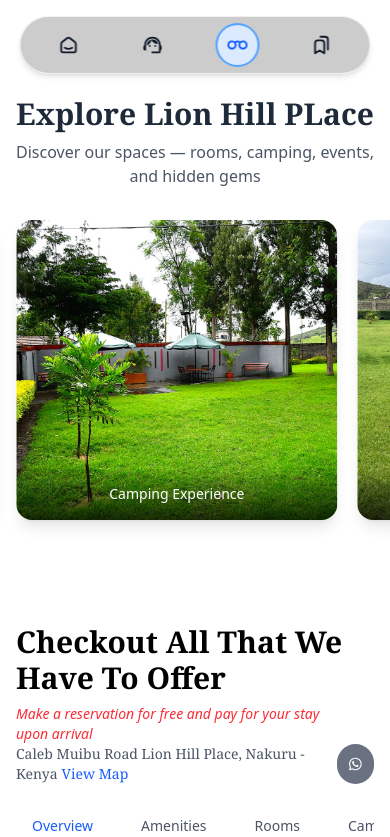
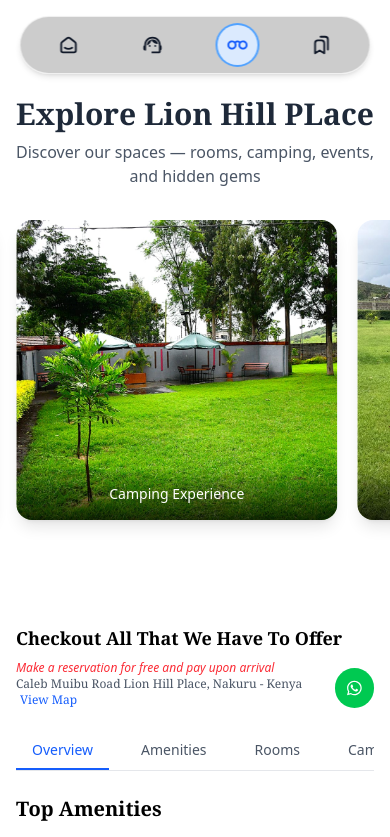
Before and after one commit to pacc-jean/bed-breakfast, a React (Vite) app in the folder lionhillplace/: page /explore in a window 390 px wide. Shown: the top 837 px of the page. Built offline with nearby package versions, Linux system fonts and the light colour scheme.

Commit message:
style tweaks

```diff
--- a/lionhillplace/src/components/explore/ShowCase.tsx
+++ b/lionhillplace/src/components/explore/ShowCase.tsx
@@ -78,17 +78,18 @@ export default function ShowCase() {
 
   return (
     <section className="w-full max-w-7xl mx-auto px-4 py-8">
-      <h4 className="text-3xl font-bold mb-2 font-serif">
+      <h4 className="text-lg md:text-3xl font-bold mb-2 font-serif">
         Checkout All That We Have To Offer
       </h4>
 
       {/* Address & WhatsApp Button */}
       <div className="flex items-end justify-between mb-6">
+        {/* Address */}
         <div>
-          <p className="text-sm text-red-500 italic font-sans">
-            Make a reservation for free and pay for your stay upon arrival
+          <p className="text-xs md:text-sm text-red-500 italic font-sans">
+            Make a reservation for free and pay upon arrival
           </p>
-          <p className="text-sm text-gray-600 font-serif">
+          <p className="text-xs md:text-sm text-gray-600 font-serif">
             Caleb Muibu Road Lion Hill Place, Nakuru - Kenya
             <button
               onClick={() => setIsMapOpen(true)}
@@ -104,7 +105,7 @@ export default function ShowCase() {
           href="https://wa.me/254722774029"
           target="_blank"
           rel="noopener noreferrer"
-          className="group flex items-center justify-center bg-gray-500 hover:bg-green-500 text-white rounded-full h-10 w-10 transition-all duration-300 overflow-hidden hover:w-auto px-3"
+          className="group flex items-center justify-center bg-green-500 md:bg-zinc-600 hover:bg-green-500 text-white rounded-full h-10 w-10 transition-all duration-300 overflow-hidden hover:w-auto px-3"
         >
           <FaWhatsapp className="text-lg" />
           <span className="text-sm ml-2 hidden group-hover:inline whitespace-nowrap">
```
